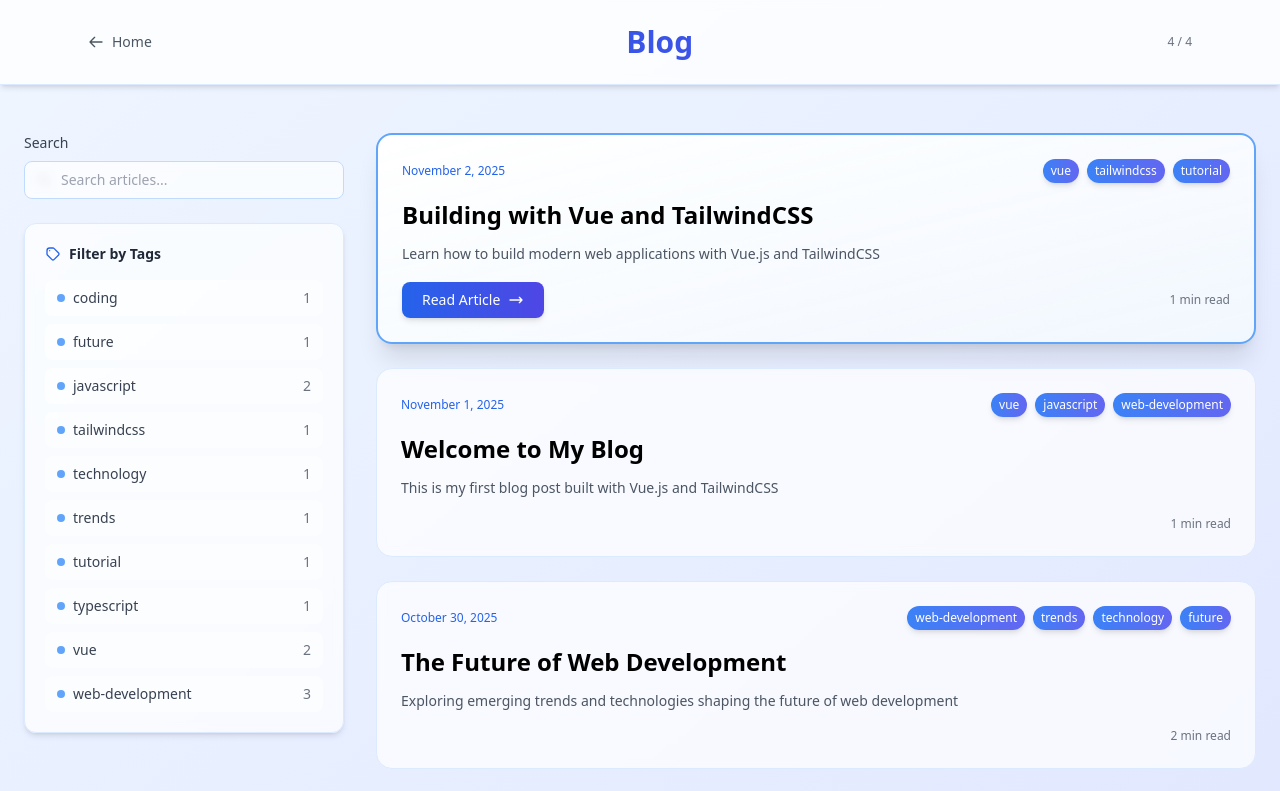
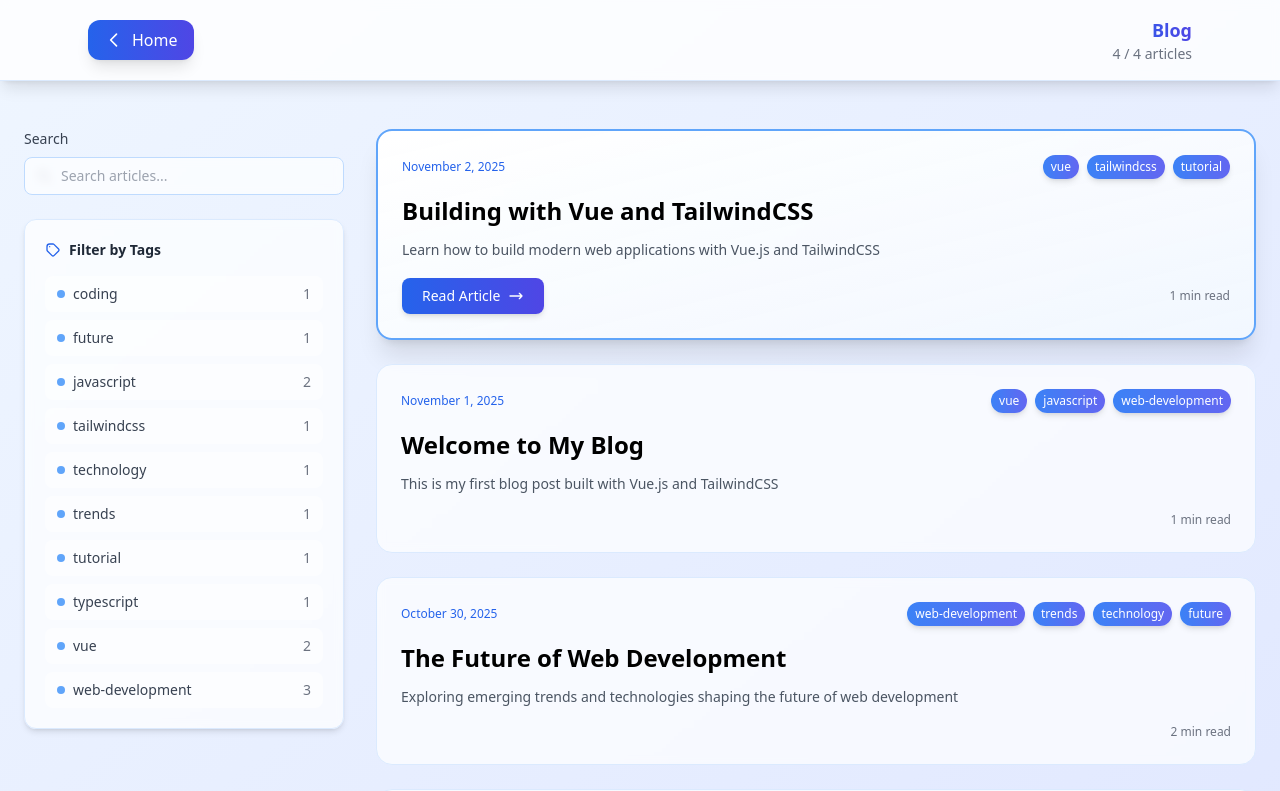
Before and after one commit to joeltankam/website, a Vue app: page /blog in a window 1280 px wide. Shown: the top 791 px of the page. Built offline with nearby package versions, Linux system fonts and the light colour scheme.

Commit message:
Update blog banner

```diff
--- a/src/views/Blog.vue
+++ b/src/views/Blog.vue
@@ -1,27 +1,22 @@
 <template>
   <div class="min-h-screen bg-gradient-to-br from-blue-50 to-indigo-100">
-    <!-- Hero Header -->
-    <header class="bg-white/80 backdrop-blur-sm shadow-md border-b border-blue-100">
-      <div class="max-w-6xl mx-auto px-6 py-6">
+    <!-- Navigation Header -->
+    <header class="bg-white/80 backdrop-blur-sm shadow-lg border-b border-blue-100 sticky top-0 z-10">
+      <div class="max-w-6xl mx-auto px-6 py-4">
         <div class="flex items-center justify-between">
           <router-link
             to="/"
-            class="inline-flex items-center space-x-2 text-gray-600 hover:text-blue-600 transition-colors text-sm"
+            class="inline-flex items-center space-x-2 px-4 py-2 bg-gradient-to-r from-blue-600 to-indigo-600 text-white font-medium rounded-xl hover:from-blue-700 hover:to-indigo-700 transform hover:scale-105 transition-all duration-300 shadow-lg hover:shadow-xl"
           >
-            <svg class="w-4 h-4" fill="none" stroke="currentColor" viewBox="0 0 24 24">
-              <path stroke-linecap="round" stroke-linejoin="round" stroke-width="2" d="M10 19l-7-7m0 0l7-7m-7 7h18"></path>
+            <svg class="w-5 h-5" fill="none" stroke="currentColor" viewBox="0 0 24 24">
+              <path stroke-linecap="round" stroke-linejoin="round" stroke-width="2" d="M15 19l-7-7 7-7"></path>
             </svg>
             <span>Home</span>
           </router-link>
 
-          <div class="text-center flex-1">
-            <h1 class="text-3xl font-bold bg-gradient-to-r from-blue-600 to-indigo-600 bg-clip-text text-transparent">
-              Blog
-            </h1>
-          </div>
-
-          <div class="text-xs text-gray-500">
-            {{ filteredPosts.length }} / {{ allPosts.length }}
+          <div class="text-right">
+            <h2 class="text-lg font-bold bg-gradient-to-r from-blue-600 to-indigo-600 bg-clip-text text-transparent">Blog</h2>
+            <p class="text-sm text-gray-500">{{ filteredPosts.length }} / {{ allPosts.length }} articles</p>
           </div>
         </div>
       </div>
--- a/src/views/BlogPost.vue
+++ b/src/views/BlogPost.vue
@@ -1,7 +1,7 @@
 <template>
   <div class="min-h-screen bg-gradient-to-br from-blue-50 to-indigo-100">
     <!-- Navigation Header -->
-    <header class="bg-white/80 backdrop-blur-sm shadow-lg border-b border-blue-100 sticky top-0 z-10">
+    <header class="bg-white/80 backdrop-blur-sm shadow-lg border-b border-blue-100 sticky top-0 z-10 transition-all duration-300">
       <div class="max-w-6xl mx-auto px-6 py-4">
         <div class="flex items-center justify-between">
           <router-link
@@ -14,9 +14,15 @@
             <span>Back to Blog</span>
           </router-link>
 
-          <div class="text-right">
-            <h2 class="text-lg font-bold bg-gradient-to-r from-blue-600 to-indigo-600 bg-clip-text text-transparent">My Blog</h2>
-            <p class="text-sm text-blue-600">Web Development & Technology</p>
+          <!-- Dynamic content that appears when scrolled -->
+          <div
+            v-if="post && isScrolled"
+            class="text-right flex-1 mx-4 overflow-hidden transition-all duration-300"
+          >
+            <h2 class="text-lg font-bold bg-gradient-to-r from-blue-600 to-indigo-600 bg-clip-text text-transparent truncate">
+              {{ post.frontmatter.title }}
+            </h2>
+            <p class="text-sm text-gray-500">{{ formatDate(post.frontmatter.date) }}</p>
           </div>
         </div>
       </div>
@@ -111,7 +117,7 @@
 </template>
 
 <script setup lang="ts">
-import { ref, watch, onMounted, nextTick } from 'vue'
+import { ref, watch, onMounted, onUnmounted, nextTick } from 'vue'
 import { getPostBySlug, generateShareUrl, type BlogPost } from '../utils/blog'
 import hljs from 'highlight.js/lib/core'
 import javascript from 'highlight.js/lib/languages/javascript'
@@ -150,6 +156,13 @@ const props = defineProps<Props>()
 const post = ref<BlogPost | null>(null)
 const loading = ref(true)
 const contentRef = ref<HTMLElement | null>(null)
+const isScrolled = ref(false)
+
+// Scroll detection
+const handleScroll = () => {
+  // Show banner content when scrolled down more than 200px
+  isScrolled.value = window.scrollY > 200
+}
 
 const socialPlatforms = [
   {
@@ -234,7 +247,14 @@ const sharePost = (platform: string) => {
   window.open(shareUrl, '_blank', 'width=600,height=400')
 }
 
-onMounted(loadPost)
+onMounted(() => {
+  loadPost()
+  window.addEventListener('scroll', handleScroll)
+})
+
+onUnmounted(() => {
+  window.removeEventListener('scroll', handleScroll)
+})
 watch(() => props.slug, loadPost)
 
 // Watch for post changes and apply highlighting
```
